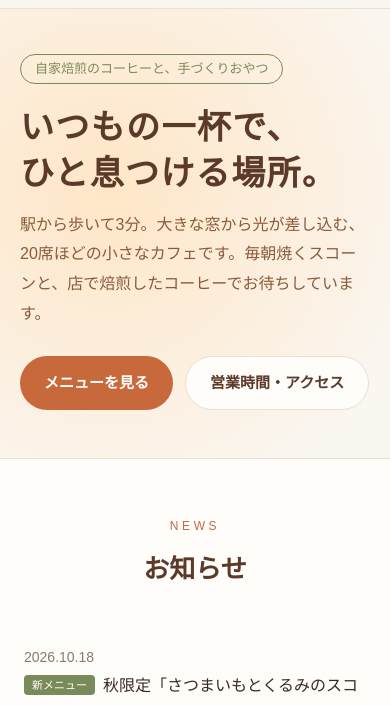
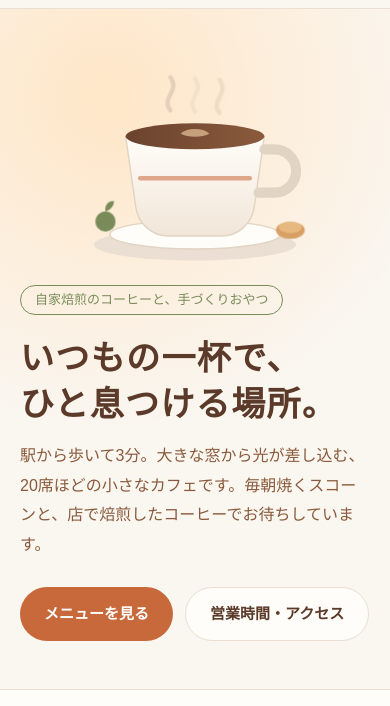
Before and after one commit to gtkg07-lab/cafe-demo, a plain HTML site: page index.html in a window 390 px wide. Shown: the part 56-762 px from the top of the page. Drawn offline with Linux system fonts and the light colour scheme; a web font is replaced by a local one.

Commit message:
スマホでコーヒーのイラストが消える不具合を修正
Co-Authored-By: Claude Opus 5.5 <noreply@anthropic.com>

```diff
--- a/index.html
+++ b/index.html
@@ -174,7 +174,8 @@
     .menu-btn { display: block; }
     .hero { padding: 32px 0 48px; }
     .hero .wrap { grid-template-columns: 1fr; gap: 12px; }
-    .hero-art { order: -1; max-width: 300px; margin: 0 auto; }
+    .hero-art { order: -1; width: 100%; max-width: 260px; margin: 0 auto; }
+    .hero-art svg { width: 100%; }
     section { padding: 56px 0; }
     .points, .info { grid-template-columns: 1fr; }
     .gallery { grid-template-columns: 1fr 1fr; }
```
